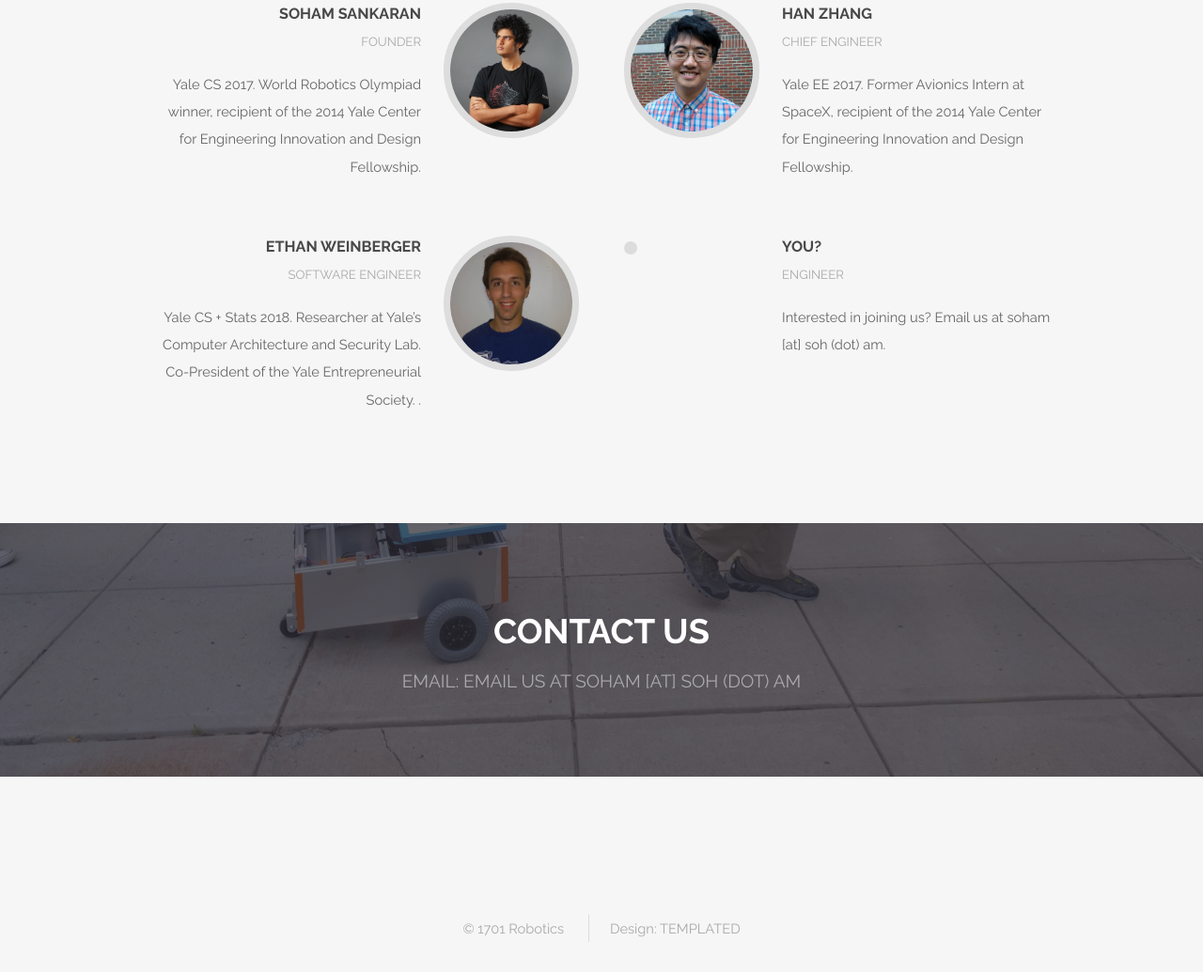
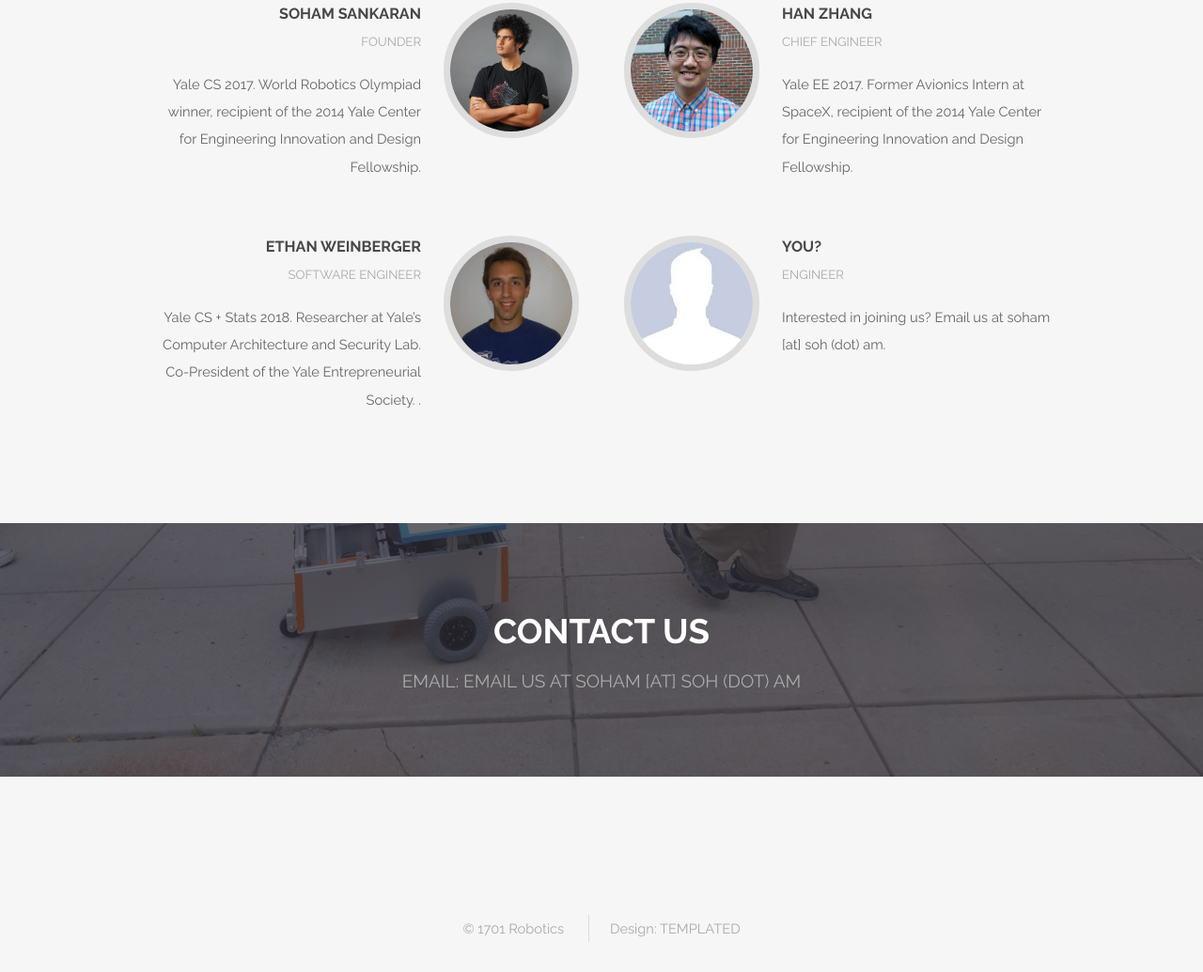
Before and after one commit to sohamsankaran/1701robotics, a plain HTML site: page index.html in a window 1280 px wide. Shown: the part 1268-2303 px from the top of the page at 94% size. Drawn offline with Linux system fonts and the light colour scheme.

Commit message:
fix empty.jpg href

```diff
--- a/index.html
+++ b/index.html
@@ -102,7 +102,7 @@
 								</div>
 							</div>
 							<div class="feature">
-								<div class="image rounded"><img src="images/empty-min.jpg" alt="" /></div>
+								<div class="image rounded"><img src="images/empty.jpg" alt="" /></div>
 								<div class="content">
 									<header>
 										<h4>You?</h4>
```
